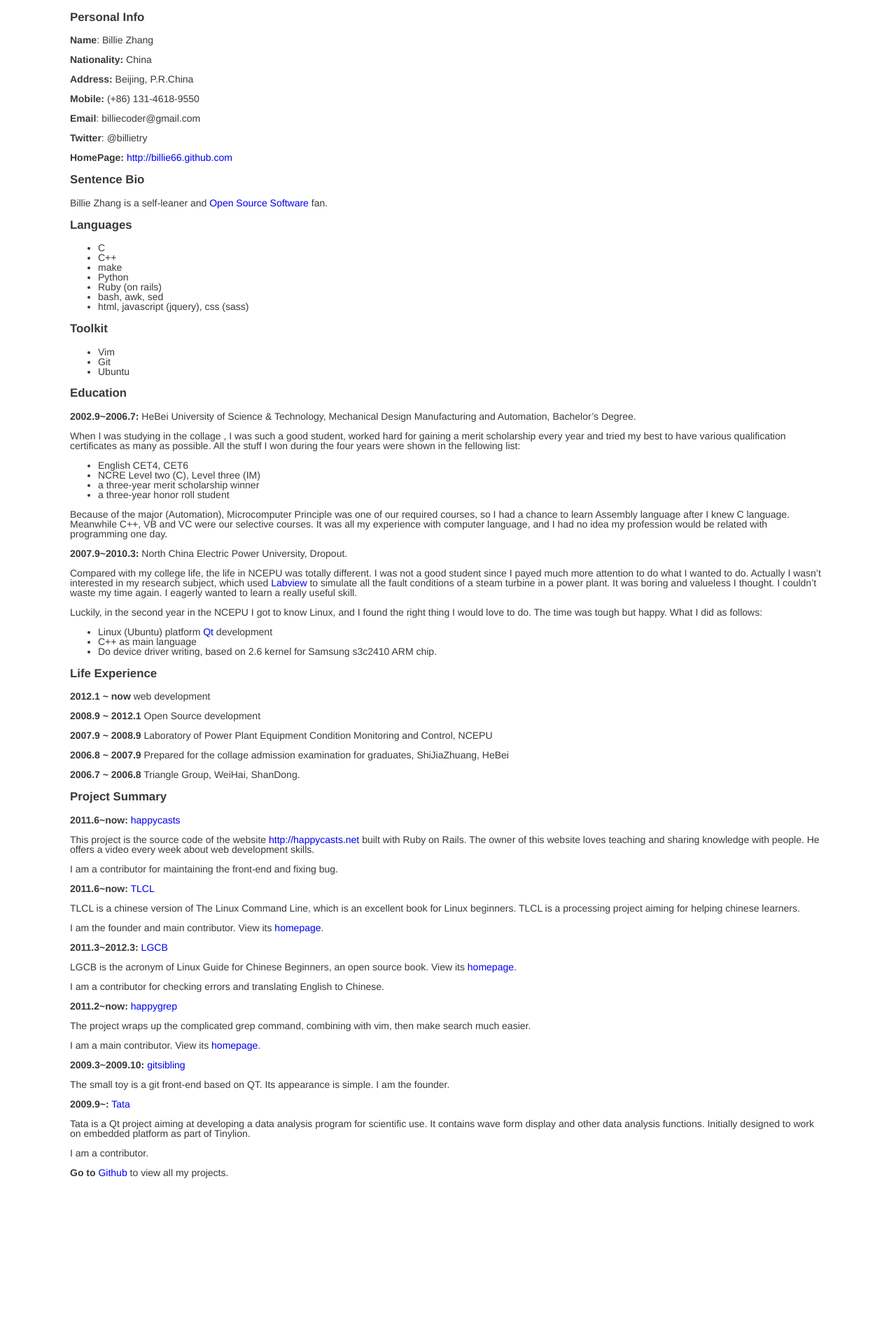
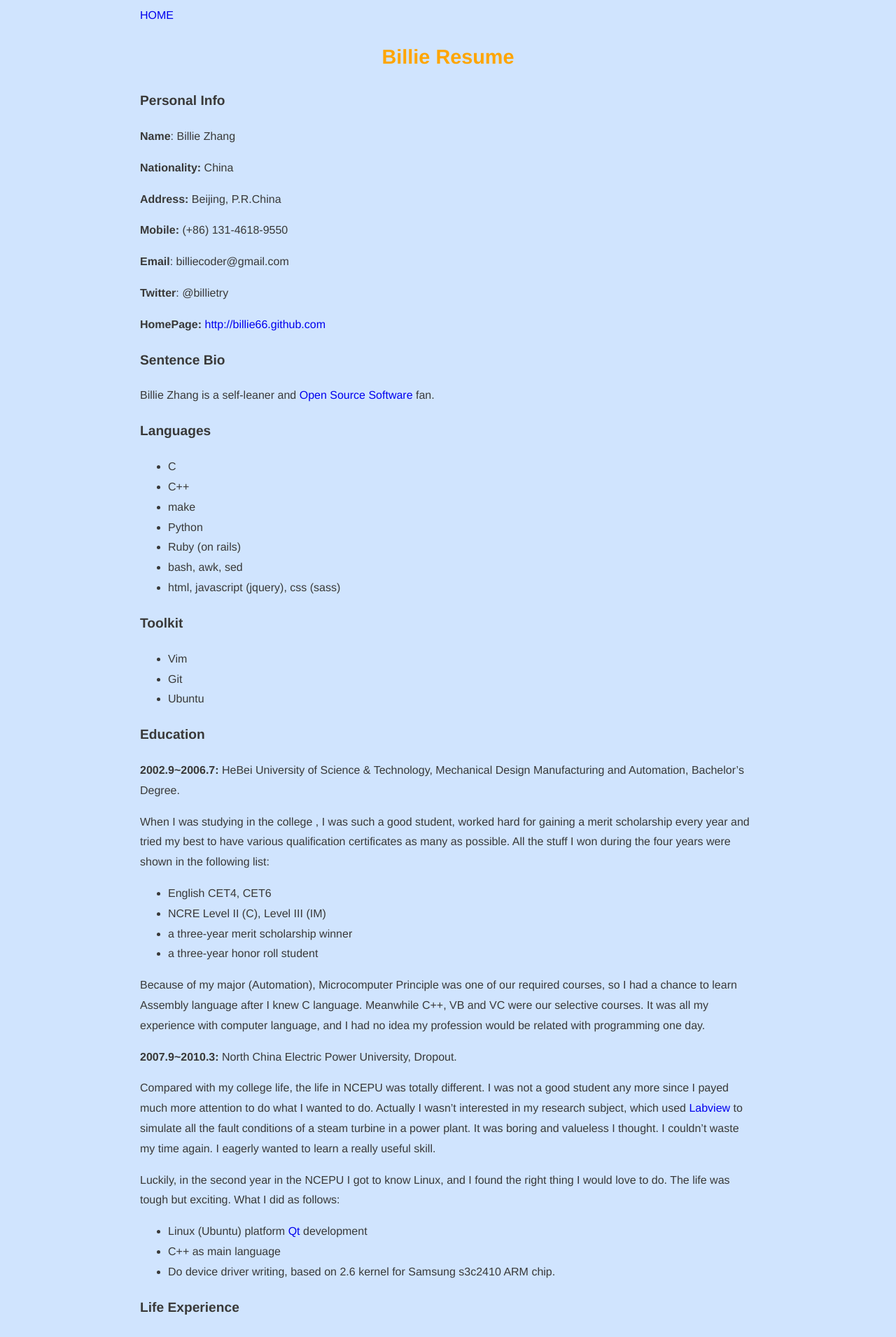
Before and after one commit to billie66/billie66.github.com, a Jekyll site: the page built from resume.md, in a window 1280 px wide. Shown: the top 1911 px of the page at 70% size. Built offline with Jekyll 4.4.1, drawn with Linux system fonts in a browser that asks for light colours; Markdown is read by kramdown in place of the engine named in the settings; comment, search, counter and statistics services are not loaded; before the commit the page ends 1697 px from its top, so only the background shows below that; some of the changed text lies outside the part shown.

Commit message:
some typos and change layout

```diff
--- a/_layouts/resume.html
+++ b/_layouts/resume.html
@@ -1,12 +1,26 @@
-<!DOCTYPE html PUBLIC "-//W3C//DTD XHTML 1.0 Transitional//EN" "DTD/xhtml1-transitional.dtd">
-<html xmlns= "http://www.w3.org/1999/xhtml">
+<html>
 <head>
-  <meta http-equiv="Content-type" content="text/html; charset=utf-8">
-  <link rel="icon" type="image/png" href="../images/billi66.png" />
-  <link rel="stylesheet" type="text/css" href="../css/resume.css" />
-  <title>Billie Resume</title>
+<link rel="icon" type="image/png" href="./images/billi66.png" />
+<link rel="stylesheet" type="text/css" href="./css/billie.css" />
+<title>BillieHome</title>
 </head>
-<body>
-  {{ content }}
-</body>
+<a href="index.html">HOME</a>
+<h1 style="text-align:center">{{ page.title }}</h1>
+{{ content }}
+<!-- disqus begin -->
+
+<div id="disqus_thread"></div>
+<script type="text/javascript">
+  /**
+   *     * var disqus_identifier; [Optional but recommended: Define a unique
+   *     identifier (e.g. post id or slug) for this thread]
+   *         */
+    (function() {
+           var dsq = document.createElement('script'); dsq.type = 'text/javascript'; dsq.async = true;
+              dsq.src = 'http://bilihome.disqus.com/embed.js';
+                 (document.getElementsByTagName('head')[0] || document.getElementsByTagName('body')[0]).appendChild(dsq);
+                   })();
+                   </script>
+
+<!-- disqus end -->
 </html>
--- a/css/resume.css
+++ b/css/resume.css
@@ -9,7 +9,7 @@ body {
   color: #393939;
   font-family: Helvetica, Arial, FreeSans, sans-serif;
   font-size: 14px;
-  line-height: 1;
+  line-height: 1.3;
   margin-left: 100px;
   margin-right: 100px;
 }
--- a/resume.md
+++ b/resume.md
@@ -1,5 +1,6 @@
 ---
 layout: resume
+title: Billie Resume
 ---
 
 ### Personal Info
@@ -43,17 +44,17 @@ Billie Zhang is a self-leaner and [Open Source Software][oss] fan.
 __2002.9~2006.7:__ HeBei University of Science & Technology, Mechanical Design
 Manufacturing and Automation, Bachelor's Degree.
 
-When I was studying in the collage , I was such a good student, worked hard
+When I was studying in the college , I was such a good student, worked hard
 for gaining a merit scholarship every year and tried my best to have various
 qualification certificates as many as possible. All the stuff I won during
-the four years were shown in the fellowing list:
+the four years were shown in the following list:
 
  - English CET4, CET6
- - NCRE Level two (C), Level three (IM)
+ - NCRE Level II (C), Level III (IM)
  - a three-year merit scholarship winner
  - a three-year honor roll student
 
-Because of the major (Automation), Microcomputer Principle was one of our
+Because of my major (Automation), Microcomputer Principle was one of our
 required courses, so I had a chance to learn Assembly language after I knew C
 language. Meanwhile C++, VB and VC were our selective courses. It was all my
 experience with computer language, and I had no idea my profession would be
@@ -62,14 +63,14 @@ related with programming one day.
 __2007.9~2010.3:__ North China Electric Power University, Dropout.
 
 Compared with my college life, the life in NCEPU was totally different. I was
-not a good student since I payed much more attention to do what I wanted to
-do. Actually I wasn't interested in my research subject, which used
+not a good student any more since I payed much more attention to do what I
+wanted to do. Actually I wasn't interested in my research subject, which used
 [Labview][labview] to simulate all the fault conditions of a steam turbine in
 a power plant. It was boring and valueless I thought. I couldn't waste my time
 again. I eagerly wanted to learn a really useful skill.
 
 Luckily, in the second year in the NCEPU I got to know Linux, and I found the
-right thing I would love to do. The time was tough but happy. What I did as
+right thing I would love to do. The life was tough but exciting. What I did as
 follows:
 
  - Linux (Ubuntu) platform [Qt](http://qt.nokia.com/) development
@@ -90,18 +91,19 @@ __2006.7 ~ 2006.8__ Triangle Group, WeiHai, ShanDong.
 
 ### Project Summary
 
-__2011.6~now:__ [happycasts][happycasts]
+__2012.10~now:__ [happycasts][happycasts]
 
-This project is the source code of the website <http://happycasts.net> built with
-Ruby on Rails. The owner of this website loves teaching and sharing knowledge
-with people. He offers a video every week about web development skills.
+This project is the source code of the website <http://happycasts.net> built
+with Ruby on Rails. The owner of this website loves teaching and sharing
+knowledge with people. He offers a video every week about web development skills.
 
 I am a contributor for maintaining the front-end and fixing bug.
 
 __2011.6~now:__ [TLCL][tlcl]
 
-TLCL is a chinese version of The Linux Command Line, which is an excellent book for
-Linux beginners. TLCL is a processing project aiming for helping chinese learners.
+TLCL is a chinese version of The Linux Command Line, which is an excellent
+book for Linux beginners. TLCL is a processing project aiming for helping
+chinese learners.
 
 I am the founder and main contributor. View its [homepage][tlclpage].
 
@@ -114,7 +116,8 @@ I am a contributor for checking errors and translating English to Chinese.
 
 __2011.2~now:__ [happygrep][happygrep]
 
-The project wraps up the complicated grep command, combining with vim, then make search much easier.
+The project wraps up the complicated grep command, combining with vim, and it
+makes search much easier.
 
 I am a main contributor. View its [homepage][happygreppage].
 
@@ -123,15 +126,13 @@ __2009.3~2009.10:__ [gitsibling][gitsibling]
 The small toy is a git front-end based on QT. Its appearance is simple.
 I am the founder.
 
-__2009.9~:__ [Tata][tata]
+__Go to__ [Github][github-billie] to view all my projects.
 
-Tata is a Qt project aiming at developing a data analysis program for
-scientific use. It contains wave form display and other data analysis
-functions. Initially designed to work on embedded platform as part of Tinylion.
+### Hunting jobs
 
-I am a contributor.
-
-__Go to__ [Github][github-billie] to view all my projects.
+Recently I mainly focus on web development and want to take on this kind of
+job. This field is full of amazing and interesting stuff. If you get a good
+idea, you can easily share it with the public.
 
 [oss]:http://en.wikipedia.org/wiki/Open_source
 [labview]:http://en.wikipedia.org/wiki/Labview
```
Also changed, not shown: _layouts/post.html (+1 -17 lines).
